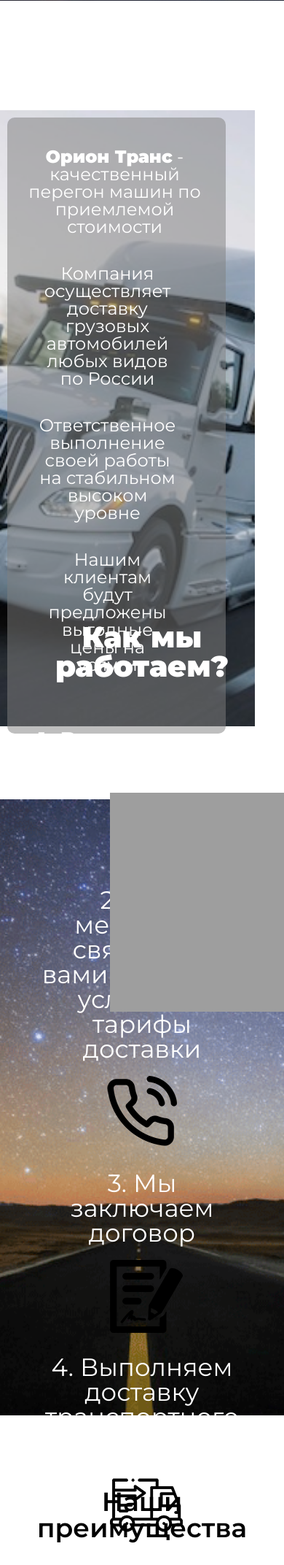
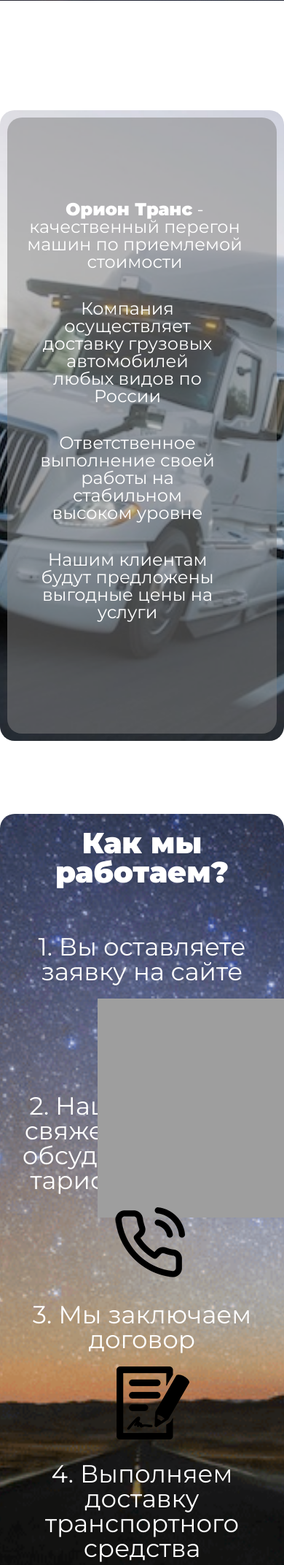
Before and after one commit to zdeadfoxx/orion_trans, a PHP site: page / in a window 390 px wide. Shown: the part 1033-3177 px from the top of the page at 73% size. Run offline with PHP 8.4, Linux system fonts and the light colour scheme; grey boxes are pictures that could not be loaded.

Commit message:
fix adaptiv

```diff
--- a/css/style.css
+++ b/css/style.css
@@ -375,13 +375,12 @@
   background: url("../img/34324324.jpg") no-repeat center center;
   background-size: cover;
   margin-bottom: 100px;
-  height: 100vh;
+  border-radius: 20px;
 }
 
 .about__body {
   background-color: rgba(128, 128, 128, 0.508);
-  padding: 15px;
-  border-radius: 10px;
+  border-radius: 20px;
   height: 100vh;
   display: -webkit-box;
   display: -ms-flexbox;
@@ -499,6 +498,7 @@
   max-width: 1300px;
   border: 2px dashed #079732;
   padding: 50px;
+  border-radius: 20px;
 }
 
 .info__text-callback {
@@ -553,11 +553,10 @@
 
 /*Как мы работаем*/
 .how__we--work {
-  background: url("../img/work.png") 0 0 no-repeat;
+  background: url("../img/work.png") no-repeat;
   background-size: cover;
   background-position: center;
   margin-bottom: 100px;
-  padding: 50px;
   display: -webkit-box;
   display: -ms-flexbox;
   display: flex;
@@ -567,11 +566,12 @@
   -webkit-box-pack: center;
       -ms-flex-pack: center;
           justify-content: center;
-  height: 100vh;
+  border-radius: 20px;
 }
 
 .work__title {
   color: #fff;
+  margin-top: 10px;
 }
 
 .work__item {
@@ -719,6 +719,7 @@
 .map__yandex {
   width: 960px;
   height: 450px;
+  border-radius: 20px;
 }
 
 .body__box {
@@ -737,6 +738,7 @@
 .contacnt__body {
   width: 960px;
   background: linear-gradient(45deg, #EECFBA, #C5DDE8);
+  border-radius: 20px;
 }
 
 .contact__title {
@@ -935,7 +937,7 @@
     content: url("../img/form.svg");
     position: absolute;
     top: 100%;
-    left: 32%;
+    right: 20%;
     cursor: pointer;
     padding: 20px;
   }
@@ -943,7 +945,7 @@
     content: url("../img/call.png");
     position: absolute;
     top: 100%;
-    left: 32%;
+    right: 20%;
     cursor: pointer;
     padding: 20px;
   }
@@ -951,7 +953,7 @@
     content: url("../img/dogovor.png");
     position: absolute;
     top: 100%;
-    left: 32%;
+    right: 20%;
     cursor: pointer;
     padding: 20px;
   }
@@ -959,7 +961,7 @@
     content: url("../img/icon.png");
     position: absolute;
     top: 100%;
-    left: 32%;
+    right: 20%;
     cursor: pointer;
     padding: 20px;
   }
@@ -1005,8 +1007,8 @@
             flex-direction: column;
   }
   li {
-    margin: 20px 0px;
-    padding: 10px;
+    margin: 10px 0px;
+    padding: 5px;
   }
   .header__menu {
     padding-top: 120px;
@@ -1031,6 +1033,13 @@
     right: 0;
     display: block;
     background-color: rgba(0, 0, 0, 0.5);
+    overflow-x: auto;
+  }
+  .item__menu {
+    color: #fff;
+  }
+  .how__we--work {
+    padding: 10px;
   }
   body._lock {
     overflow: hidden;
@@ -1074,11 +1083,7 @@
     padding: 20px;
   }
   .about__company {
-    max-width: 350px;
     padding: 10px;
-  }
-  .about__body {
-    max-width: 300px;
   }
   .work__item {
     text-align: center;
--- a/html/application.html
+++ b/html/application.html
@@ -26,8 +26,7 @@
                     <!-- Меню в шапке -->
                     <nav class="header__menu">
                         <ul class="menu">
-
-                            <li><a href="../index.html" class="item__menu">О
+                            <li><a href="../index.html" class="item__menu ">О
                                     компании</a></li>
                             <li><a href="../index.html" class="item__menu ">Преимущества</a></li>
                             <li><a href="../index.html" class="item__menu">Вопросы </a>
--- a/scripts/popup.js
+++ b/scripts/popup.js
@@ -1,6 +1,6 @@
 const burger = document.querySelector('.burger__img')
-const head__menu = document.querySelector('.header__menu');;
-
+const head__menu = document.querySelector('.header__menu');
+const callBack_btn = document.querySelector('.form__btn');
 
 if(burger){
     burger.addEventListener('click', function(e)
@@ -11,7 +11,6 @@
 
 });
 }
-
 
 const item = document.querySelectorAll('.item__menu');
 
@@ -30,3 +29,11 @@
         });
     });
 }
+
+if(callBack_btn){
+    callBack_btn.addEventListener('click',CallBack);
+}
+function CallBack() {
+    const info = document.querySelector('.info__text-callback');
+    info.textContent = info.textContent == 'Данные отправлены' ? 'Данные отправлены' : 'Данные отправлены';
+}
--- a/scss/style.scss
+++ b/scss/style.scss
@@ -198,16 +198,14 @@
 .about__company {
     background: url('../img/34324324.jpg') no-repeat center center;
     background-size: cover;
-
     margin-bottom: 100px;
-    height: 100vh;
+    border-radius: 20px;
 
 }
 
 .about__body {
     background-color: rgba(128, 128, 128, 0.508);
-    padding: 15px;
-    border-radius: 10px;
+    border-radius: 20px;
     height: 100vh;
     display: flex;
     justify-content: center;
@@ -352,25 +351,20 @@
 
 /*Как мы работаем*/
 .how__we--work {
-    background: url('../img/work.png') 0 0 no-repeat;
+    background: url('../img/work.png') no-repeat;
     background-size: cover;
-
     background-position: center;
     margin-bottom: 100px;
-    padding: 50px;
     display: flex;
     align-items: center;
     justify-content: center;
-    height: 100vh;
-
+    border-radius: 20px;
 }
-
 
 .work__title {
     color: #fff;
+    margin-top: 10px;
 }
-
-
 
 .work__item {
     text-align: center;
```
Also changed, not shown: other parts of scss/style.scss (+24 -15 lines), test/index.html (+23 -2 lines).
